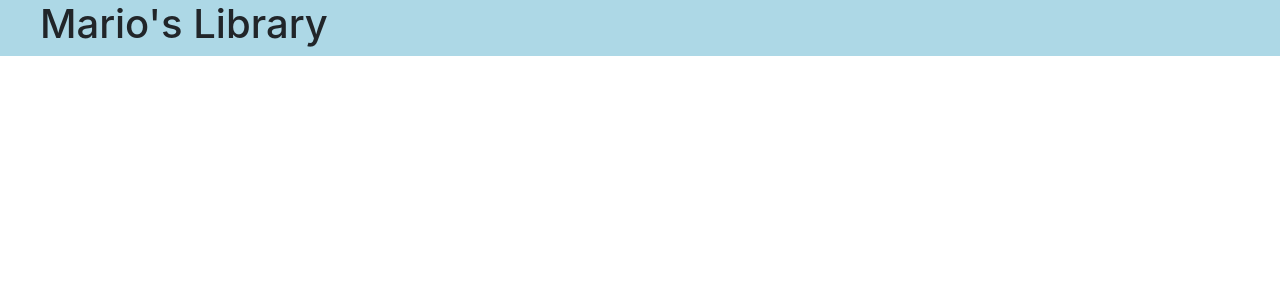
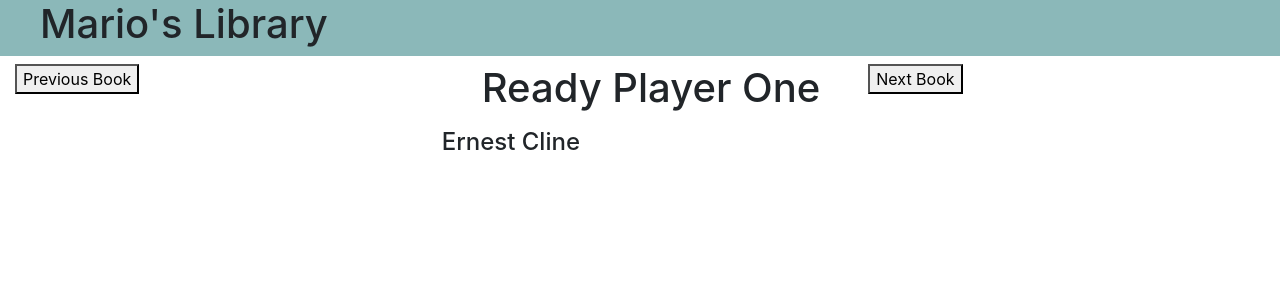
Before and after one commit to zbiedinger/react_library, a React (Create React App) app: page / in a window 1280 px wide. Shown: the top 300 px of the page. Built offline with nearby package versions, Linux system fonts and the light colour scheme.

Commit message:
added a book, next and previous button components

```diff
--- a/src/components/TitleBar/titleBar.css
+++ b/src/components/TitleBar/titleBar.css
@@ -1,5 +1,5 @@
 .titlebar-nav {
-  background-color: lightblue;
+  background-color: rgb(139, 184, 185);
   width: 100%;
 }
 
--- a/src/components/app.jsx
+++ b/src/components/app.jsx
@@ -2,11 +2,56 @@
 import TitleBar from './TitleBar/titleBar';
 
 class App extends Component {
-    state = { }
+    constructor(props) {
+        super(props);
+        this.books = [
+            {title: 'Ready Player One', author: 'Ernest Cline'},
+            {title: 'All the Light We Cannot See', author: 'Anthony Doerr'},
+            {title: 'The First and Last Freedom', author: 'Jiddu Krishnamurti'},
+        ];
+        this.state = {
+          bookNumber: 0
+        }
+    }
+
+    goToNextBook(){
+        let tempBookNumber = this.state.bookNumber;
+        tempBookNumber++;
+        if(tempBookNumber === this.books.length){
+              tempBookNumber = 0;
+            }
+        this.setState({
+            bookNumber: tempBookNumber
+        });
+    }
+
+
+    goToPreviousBook(){
+        let tempBookNumber = this.state.bookNumber;
+        tempBookNumber--;
+        if(tempBookNumber < 0)
+            tempBookNumber = this.books.length - 1;
+        this.setState({
+            bookNumber: tempBookNumber
+        });
+    }
+
     render() {
         return (
             <div className="container-fluid">
                 <TitleBar />
+                <div className="row row-spacer">
+                    <div className="col-md-4">
+                        <button onClick={() => this.goToPreviousBook()}>Previous Book</button>
+                    </div>
+                    <div className="col-md-4">
+                        <h1>{this.books[this.state.bookNumber].title}</h1>
+                        <h4>{this.books[this.state.bookNumber].author}</h4>
+                    </div>
+                    <div className="col-md-4">
+                        <button onClick={() => this.goToNextBook()}>Next Book</button>
+                    </div>
+                </div>
             </div>
         );
     }
```
